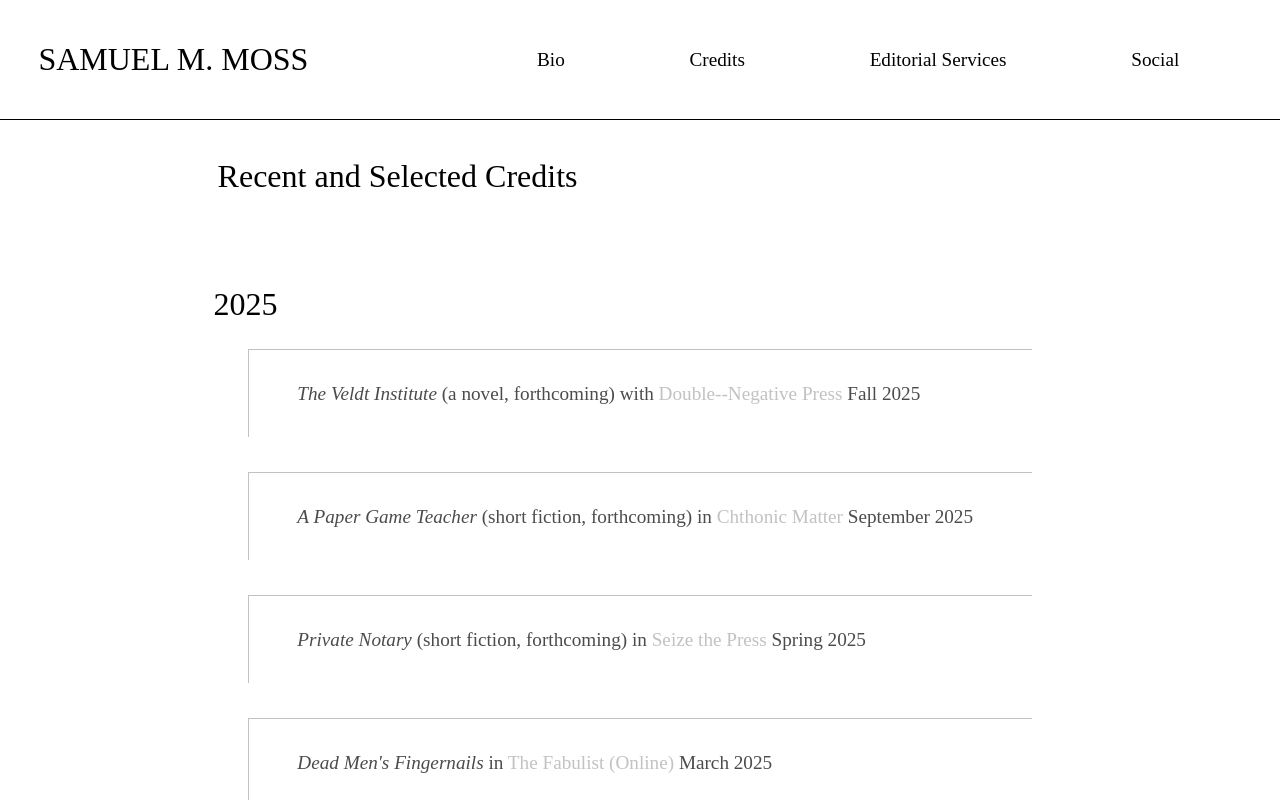
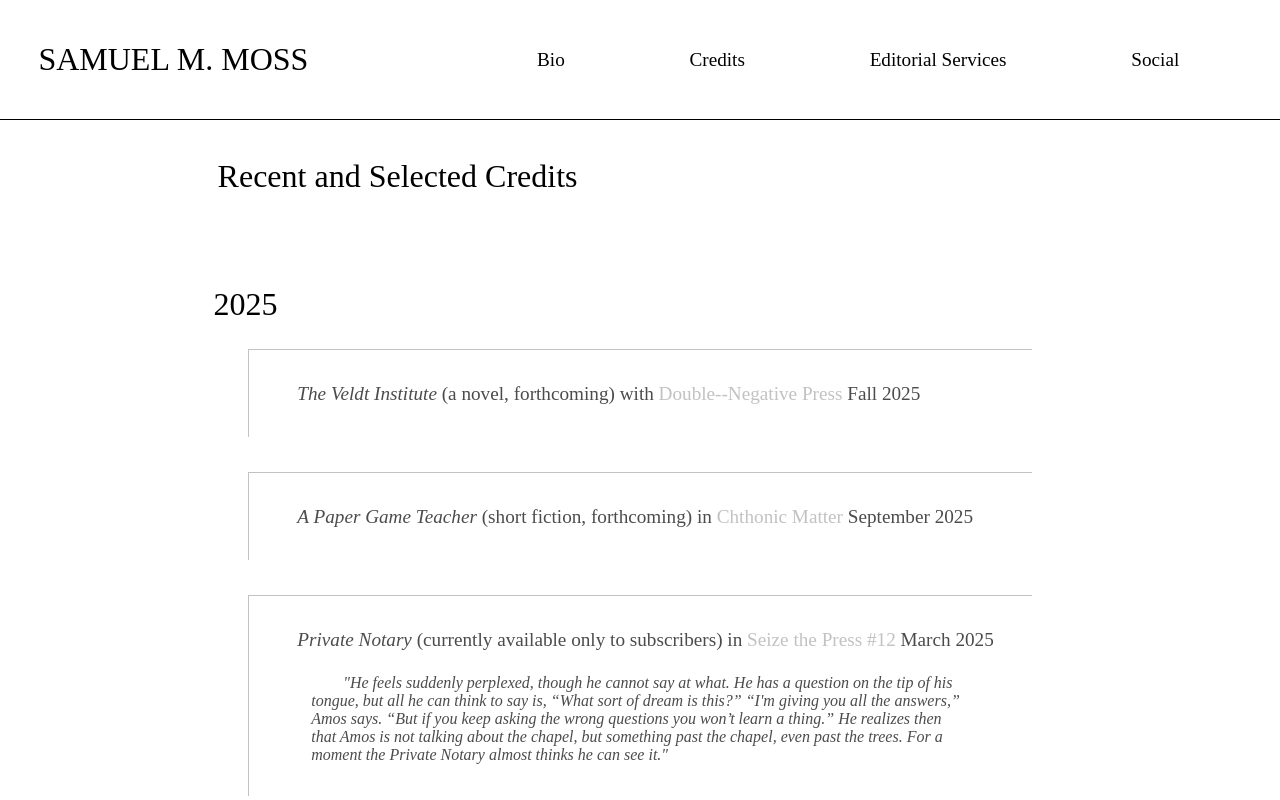
Before and after one commit to perfidiousscript/home_page, a Next.js app: page /credits in a window 1280 px wide. Shown: the top 800 px of the page. Built offline with nearby package versions, Linux system fonts and the light colour scheme.

Commit message:
adds Private Notary/STP to credits

```diff
--- a/public/credits.js
+++ b/public/credits.js
@@ -26,10 +26,17 @@ export const credits = [
   {
     title: [
       <i>Private Notary</i>,
-      " (short fiction, forthcoming) in ",
-      <a href="https://www.seizethepress.com/"> Seize the Press</a>,
-      " Spring 2025",
+      " (currently available only to subscribers) in ",
+      <a href="https://www.patreon.com/posts/stp-issue-12-out-125052690">
+        {" "}
+        Seize the Press #12
+      </a>,
+      " March 2025",
     ],
+    quote: `"He feels suddenly perplexed, though he cannot say at what. He has a question on the tip of his tongue, but all he can think to say is, “What sort of dream is this?”
+	“I'm giving you all the answers,” Amos says. “But if you keep asking the wrong questions you won’t learn a thing.”
+	He realizes then that Amos is not talking about the chapel, but something past the chapel, even past the trees.
+	For a moment the Private Notary almost thinks he can see it."`,
   },
   {
     title: [
```
